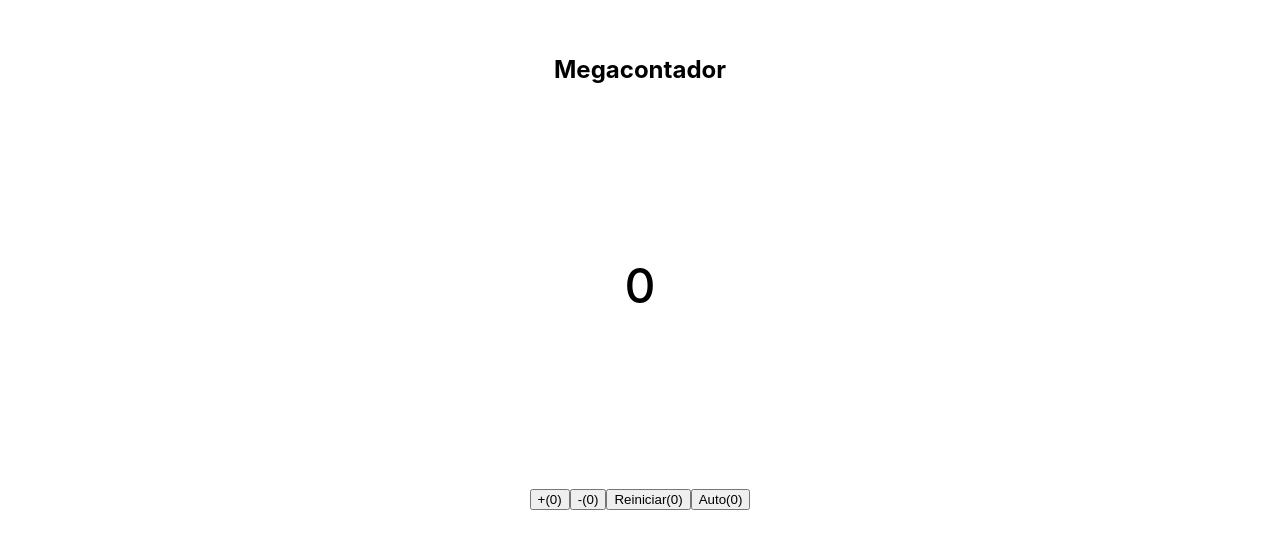
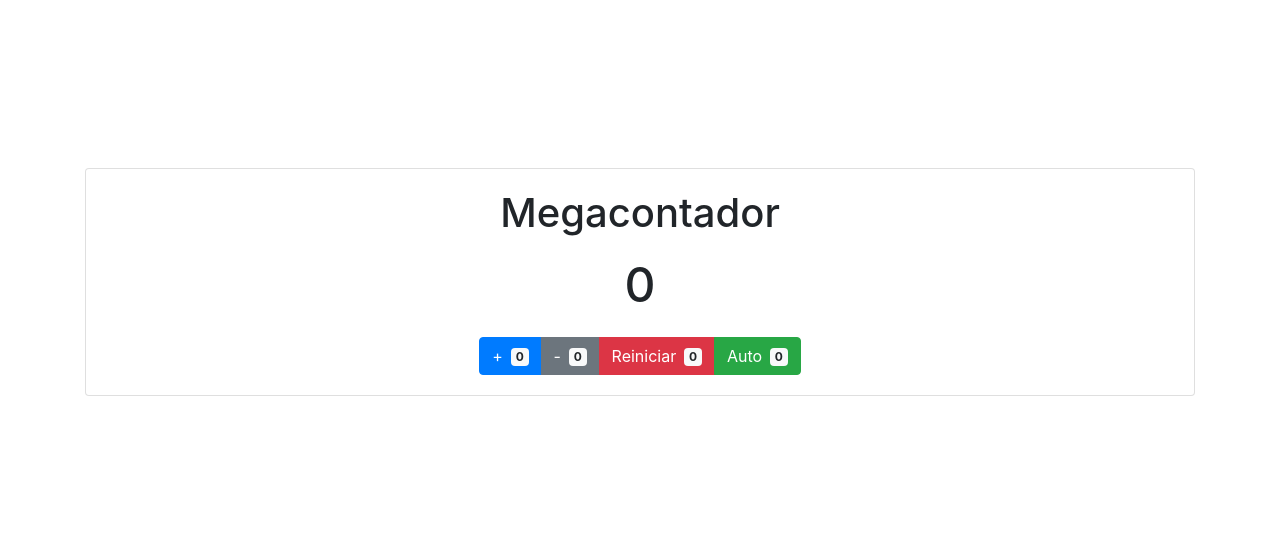
Before and after one commit to Diseno-de-Aplicaciones-Web/megacontador, a React (Create React App) app: page / in a window 1280 px wide. Shown: the part 118-666 px from the top of the page. Built offline with nearby package versions, Linux system fonts and the light colour scheme.

Commit message:
Aplica componentes de Bootstrap

```diff
--- a/public/index.html
+++ b/public/index.html
@@ -1,6 +1,9 @@
 <!DOCTYPE html>
 <html lang="en">
   <head>
+    <link rel="stylesheet" href="https://cdn.jsdelivr.net/npm/bootstrap@4.6.2/dist/css/bootstrap.min.css" integrity="sha384-xOolHFLEh07PJGoPkLv1IbcEPTNtaed2xpHsD9ESMhqIYd0nLMwNLD69Npy4HI+N" crossorigin="anonymous">
+    <script src="https://cdn.jsdelivr.net/npm/jquery@3.5.1/dist/jquery.slim.min.js" integrity="sha384-DfXdz2htPH0lsSSs5nCTpuj/zy4C+OGpamoFVy38MVBnE+IbbVYUew+OrCXaRkfj" crossorigin="anonymous"></script>
+    <script src="https://cdn.jsdelivr.net/npm/bootstrap@4.6.2/dist/js/bootstrap.bundle.min.js" integrity="sha384-Fy6S3B9q64WdZWQUiU+q4/2Lc9npb8tCaSX9FK7E8HnRr0Jz8D6OP9dO5Vg3Q9ct" crossorigin="anonymous"></script>
     <meta charset="utf-8" />
     <link rel="icon" href="%PUBLIC_URL%/favicon.ico" />
     <meta name="viewport" content="width=device-width, initial-scale=1" />
--- a/src/App.css
+++ b/src/App.css
@@ -1,23 +1,3 @@
-body {
-    margin: 0px;
-}
-
-main {
-    height: 100vh;
-    display: flex;
-    flex-direction: column;
-    align-items: center;
-    justify-content: space-evenly;
-}
-
-main > * {
-    margin: 0px;
-}
-
-h1 {
-    font-size: 1.5em;
-}
-
 #contador {
     font-size: 3em;
     font-weight: 500;
--- a/src/App.js
+++ b/src/App.js
@@ -36,14 +36,28 @@ function App() {
   )
 
   return (
-    <main>
-      <h1>Megacontador</h1>
-      <p id="contador">{valorActual}</p>
-      <div>
-        <Boton texto="+" operacion={incrementar}/>
-        <Boton texto="-" operacion={diminuir}/>
-        <Boton texto="Reiniciar" operacion={reiniciar}/>
-        <Boton texto="Auto" operacion={manexadorAuto}/>
+    <main className="container">
+      <div className="row">
+        <div className="col-12 vh-100 d-flex flex-column justify-content-center">
+
+            <div className="card">
+              <div className="card-body d-flex flex-column align-items-center">
+
+                <h1 className="card-title">Megacontador</h1>
+
+                <p id="contador" className="card-text">{valorActual}</p>
+
+                <div className="btn-group">
+                  <Boton texto="+" operacion={incrementar}/>
+                  <Boton texto="-" operacion={diminuir} type="secondary"/>
+                  <Boton texto="Reiniciar" operacion={reiniciar} type="danger"/>
+                  <Boton texto="Auto" operacion={manexadorAuto}  type="success"/>
+                </div>
+
+              </div>
+            </div>
+
+        </div>
       </div>
     </main>
   )
--- a/src/Boton.js
+++ b/src/Boton.js
@@ -1,6 +1,6 @@
 import { useState } from "react";
 
-function Boton ({texto, operacion}) {
+function Boton ({texto, operacion, type="primary"}) {
 
     let [numeroDeClicks, setNumeroDeClicks] = useState(0)
 
@@ -11,7 +11,24 @@ function Boton ({texto, operacion}) {
     }
 
     return (
-        <button onClick={manexadorClick}>{texto}({numeroDeClicks})</button>
+        <button className={
+                "btn " +
+                ( type === "primary" ? "btn-primary" : "") +
+                ( type === "secondary" ? "btn-secondary" : "") +
+                ( type === "success" ? "btn-success" : "") +
+                ( type === "danger" ? "btn-danger" : "") +
+                ( type === "warning" ? "btn-warning" : "") +
+                ( type === "info" ? "btn-info" : "") +
+                ( type === "ligth" ? "btn-ligth" : "") +
+                ( type === "dark" ? "btn-dark" : "")
+            }
+            onClick={manexadorClick}
+        >
+            {texto}
+            <span className="badge badge-light ml-2">
+                {numeroDeClicks}
+            </span>
+        </button>
     )
 
 }
```
